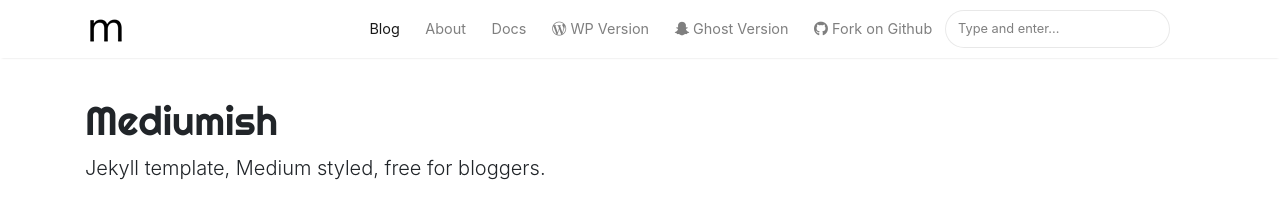
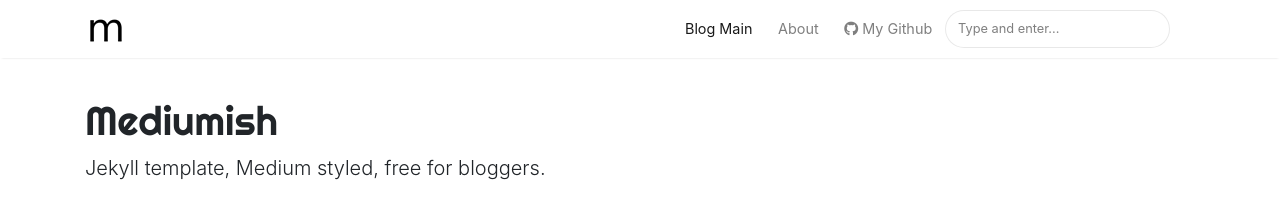
Before and after one commit to bamtu/bamtu.github.io, a Jekyll site: the page built from index.html, in a window 1280 px wide. Shown: the top 211 px of the page. Built offline with Jekyll 4.4.1, drawn with Linux system fonts in a browser that asks for light colours; nearby versions of some CDN libraries; the list of posts is cut into pages by our own code.

Commit message:
Update default.html

```diff
--- a/_layouts/default.html
+++ b/_layouts/default.html
@@ -68,14 +68,14 @@
                 {% else %}
                 <li class="nav-item">
                 {% endif %}
-                <a class="nav-link" href="{{ site.baseurl }}/index.html">Blog</a>
+                <a class="nav-link" href="{{ site.baseurl }}/index.html">Blog Main</a>
                 </li>
 
                 <li class="nav-item">
                 <a class="nav-link" href="{{ site.baseurl }}/about">About</a>
                 </li>
 
-                <li class="nav-item">
+                <!-- <li class="nav-item">
                 <a target="_blank" class="nav-link" href="https://bootstrapstarter.com/bootstrap-templates/template-mediumish-bootstrap-jekyll/"> Docs</a>
                 </li>
 
@@ -85,10 +85,10 @@
 
                 <li class="nav-item">
                 <a target="_blank" class="nav-link" href="https://www.wowthemes.net/themes/mediumish-ghost/"><i class="fab fa-snapchat-ghost"></i> Ghost Version</a>
-                </li>
+                </li> -->
 
                 <li class="nav-item">
-                <a target="_blank" class="nav-link" href="https://github.com/wowthemesnet/mediumish-theme-jekyll"><i class="fab fa-github"></i> Fork on Github</a>
+                <a target="_blank" class="nav-link" href="https://github.com/bamtu"><i class="fab fa-github"></i> My Github</a>
                 </li>
 
                 {% include search-lunr.html %}
```
